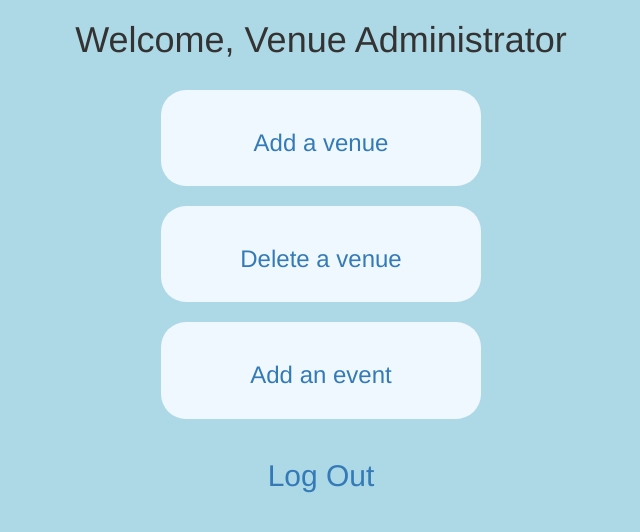
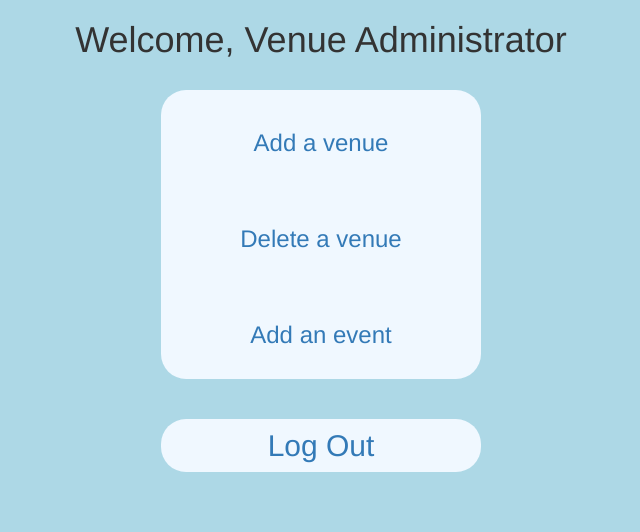
Before and after one commit to Klejdi-00/CSE3241_GrProject9, a PHP site: page /venadmin.php in a window 1280 px wide. Shown: the top 532 px of the page, without its empty margins (319-959 px from the left). Run offline with PHP 8.4, Linux system fonts and the light colour scheme; the visitor is signed in with stand-in values (Sample User, id 1); data that the repository does not hold is empty.

Commit message:
Stylistic changes

```diff
--- a/venadmin.php
+++ b/venadmin.php
@@ -16,21 +16,17 @@
          <br>
          <h3><a href="add_venue.php">Add a venue</a></h3>
          <br>
-      </div>
-      <br>
-      <div class='col-md-3' style="float:none; margin:auto; background-color:aliceblue; border-radius:25px" >
          <br>
          <h3><a href="delete_venue.php">Delete a venue</a></h3>
          <br>
-      </div>
-      <br>
-      <div class='col-md-3' style="float:none; margin:auto; background-color:aliceblue; border-radius:25px" >
          <br>
          <h3><a href="add_event.php">Add an event</a></h3>
          <br>
       </div>
       <br>
-      <h2><a href = "log_out.php">Log Out</a></h2>
+      <div class='col-md-3' style="float:none; margin:auto; background-color:aliceblue; border-radius:25px" >
+         <h2 style="padding:10px"><a href = "log_out.php">Log Out</a></h2>
+      </div>
    </body>
 
 </html>
```
